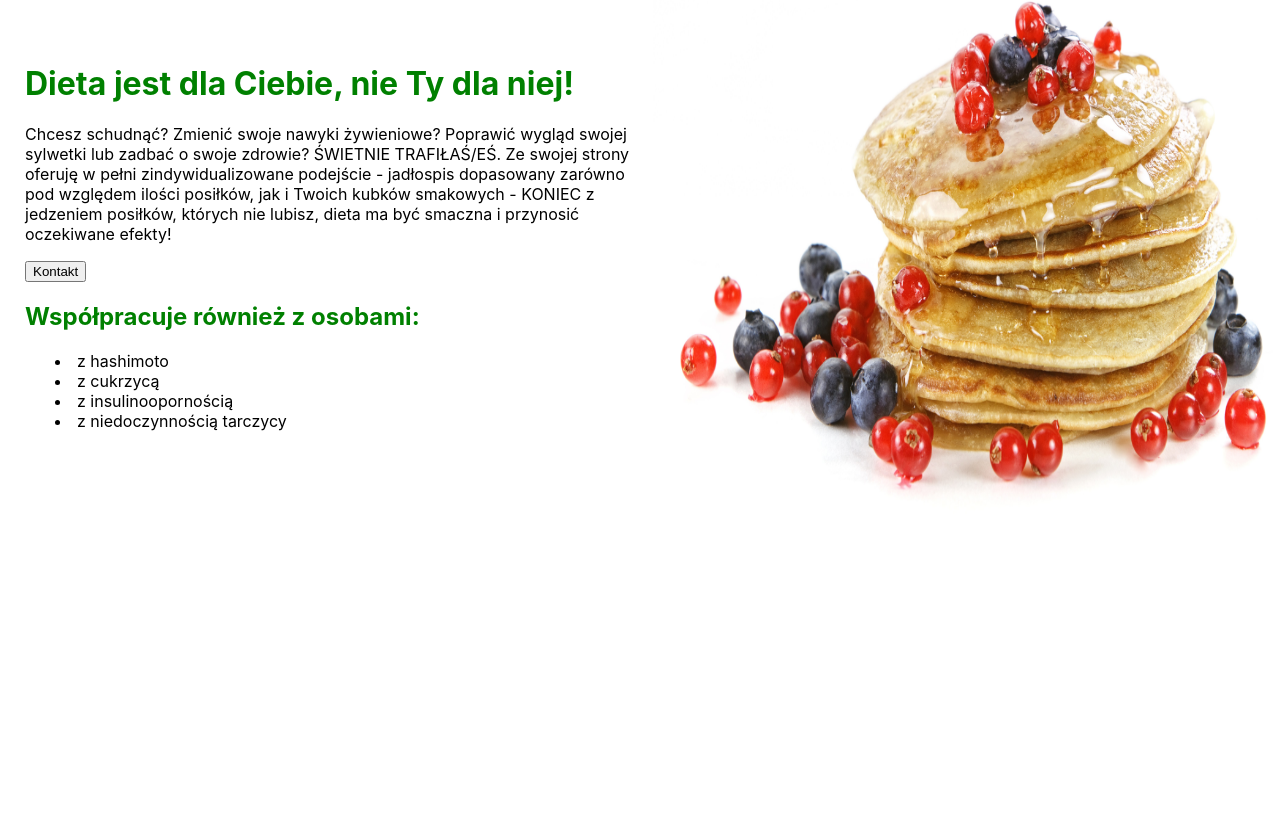
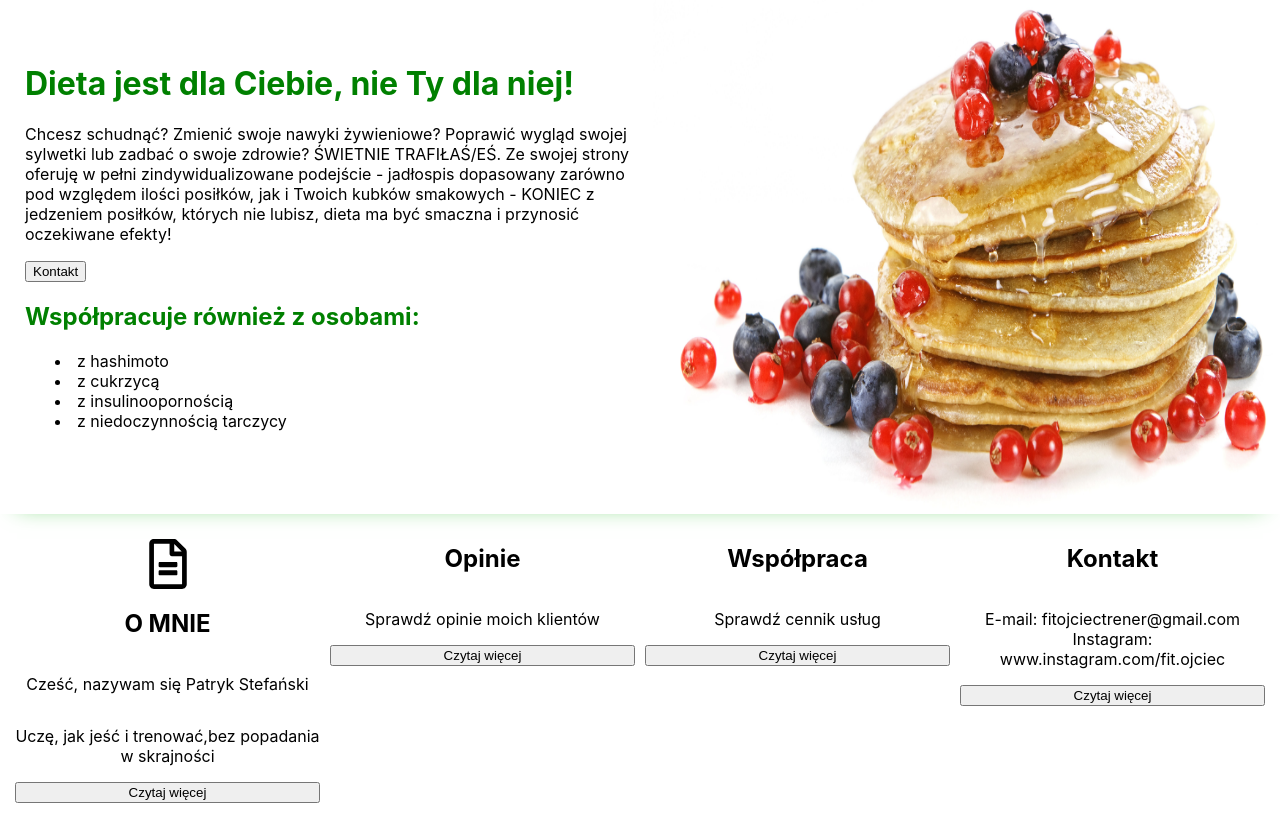
Before and after one commit to jsgostkowski/personal_trainer, a React (Create React App) app: page / in a window 1280 px wide. Shown: the part 201-1035 px from the top of the page. Before the commit the page ends 800 px from the top, so only its background shows below. Built offline with nearby package versions, Linux system fonts and the light colour scheme.

Commit message:
improvement of the offer section

```diff
--- a/src/App.js
+++ b/src/App.js
@@ -1,11 +1,13 @@
 import { Navigation } from "./components/Navbar/Navigation";
 import { MainSection } from "./components/Main/MainSection";
+import { OfferSection } from "./components/Offer/OfferSection";
 
 function App() {
   return (
     <div className="App">
       <Navigation />
       <MainSection />
+      <OfferSection />
     </div>
   );
 }
--- /dev/null
+++ b/src/components/Offer/OfferSection.js
@@ -0,0 +1,6 @@
+import React from "react";
+import { StyledOffer } from "../UI/StyledOffer";
+
+export const OfferSection = () => {
+  return <StyledOffer />;
+};
--- a/src/components/UI/ContactButton.js
+++ b/src/components/UI/ContactButton.js
@@ -1,4 +1,6 @@
 import React from "react";
 import styled from "@emotion/styled";
 
-export const ContactButton = styled.button``;
+export const ContactButton = styled.button`
+  margin-right: 10px;
+`;
--- a/src/components/UI/StyledMain.js
+++ b/src/components/UI/StyledMain.js
@@ -6,14 +6,19 @@ const Section = styled.div`
   display: flex;
   flex-direction: row;
   margin-top: 10px;
-  margin-left: 25px;
+  margin-left: 0px;
   height: 600px;
+  webkit-box-shadow: 0px 9px 22px -17px rgba(108, 209, 108, 1);
+  moz-box-shadow: 0px 9px 22px -17px rgba(108, 209, 108, 1);
+  box-shadow: 0px 9px 22px -17px rgba(108, 209, 108, 1);
 `;
 const DescriptionLeft = styled.div`
   flex: 50%;
+  margin-left: 25px;
 `;
 const StyledImgMain = styled.div`
   flex: 50%;
+  margin-top: 10px;
 `;
 const StyledH1 = styled.h1`
   color: green;
@@ -22,13 +27,11 @@ const StyledH1 = styled.h1`
 `;
 const StyledH2 = styled.h2`
   color: green;
-
   text-align: left;
 `;
 const StyledP = styled.p`
   color: black;
   overflow-wrap: break-word;
-
   text-align: left;
 `;
 const StyledList = styled.li`
--- /dev/null
+++ b/src/components/UI/StyledOffer.js
@@ -0,0 +1,61 @@
+import React from "react";
+import styled from "@emotion/styled";
+import { FaRegFileAlt } from "react-icons/fa";
+import { StyledIcon } from "./StyledIcon";
+
+const Section = styled.div`
+  display: flex;
+  justify-content: space-between;
+  margin: 10px;
+`;
+
+const StyledVariant = styled.div`
+  display: flex;
+  flex-direction: column;
+  //   background-color: red;
+  width: 50%;
+  height: 300px;
+  margin: 0px 5px 0px 5px;
+  text-align: center;
+`;
+const StyledOfferIconAboutMe = styled.div`
+  display: flex;
+  flex-direction: column;
+  align-items: center;
+  margin-top: 15px;
+`;
+
+export const StyledOffer = () => {
+  return (
+    <Section>
+      <StyledVariant>
+        <StyledOfferIconAboutMe>
+          <FaRegFileAlt size={"50px"} />
+        </StyledOfferIconAboutMe>
+
+        <h2>O MNIE</h2>
+        <p>Cześć, nazywam się Patryk Stefański</p>
+        <p>Uczę, jak jeść i trenować,bez popadania w skrajności</p>
+        <button>Czytaj więcej</button>
+      </StyledVariant>
+      <StyledVariant>
+        <h2>Opinie</h2>
+        <p>Sprawdź opinie moich klientów</p>
+        <button>Czytaj więcej</button>
+      </StyledVariant>
+      <StyledVariant>
+        <h2>Współpraca</h2>
+        <p>Sprawdź cennik usług</p>
+        <button>Czytaj więcej</button>
+      </StyledVariant>
+      <StyledVariant>
+        <h2>Kontakt</h2>
+        <p>
+          E-mail: fitojciectrener@gmail.com Instagram:
+          www.instagram.com/fit.ojciec
+        </p>
+        <button>Czytaj więcej</button>
+      </StyledVariant>
+    </Section>
+  );
+};
```
